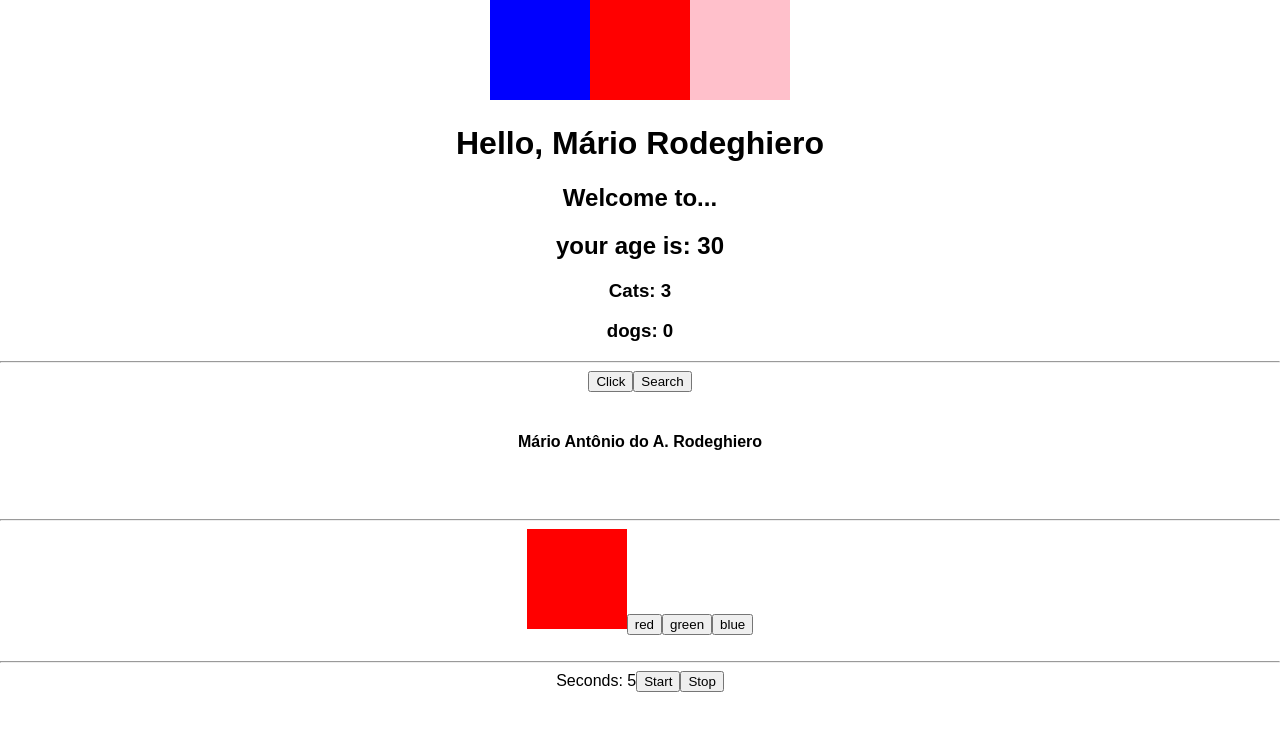
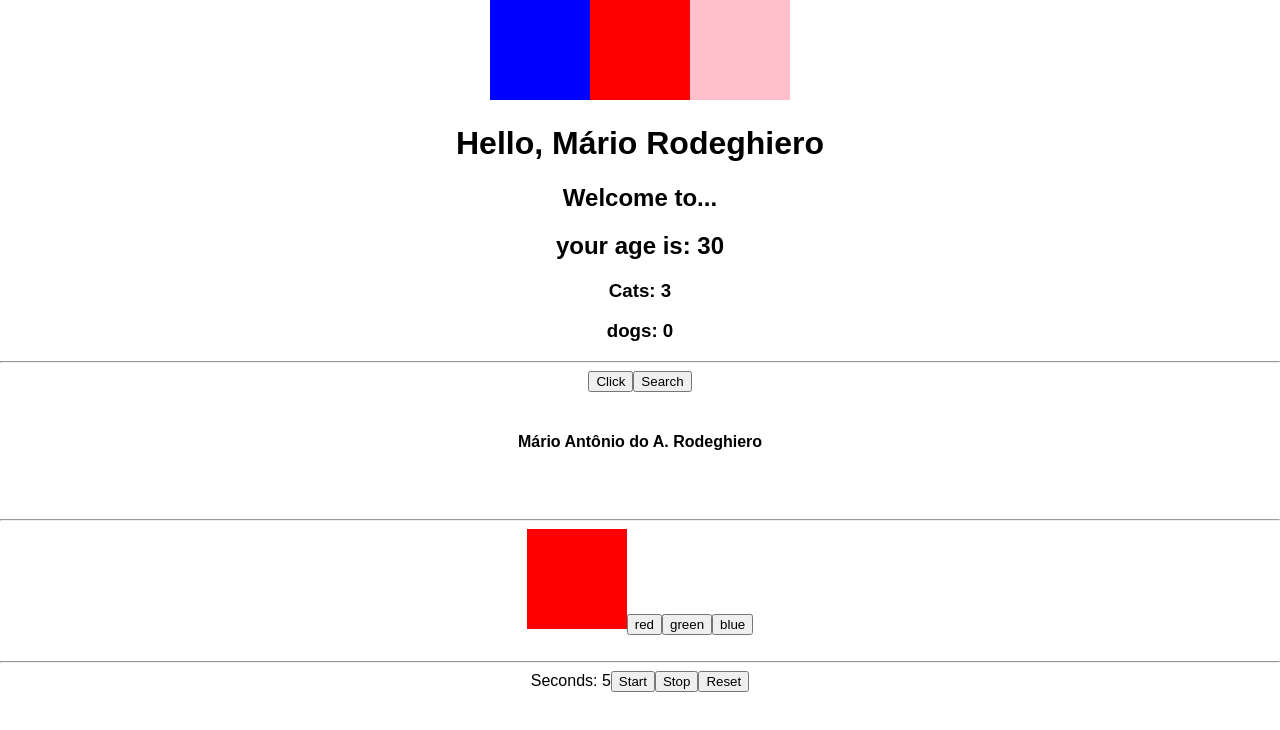
Before and after one commit to mariorodeghiero/course-react-ninja, a React (Create React App) app in the folder my-app/: page / in a window 1280 px wide. Shown: the top 730 px of the page. Built offline with nearby package versions, Linux system fonts and the light colour scheme.

Commit message:
created reset  btn

```diff
--- a/my-app/src/components/timer.js
+++ b/my-app/src/components/timer.js
@@ -22,9 +22,16 @@ class Timer extends React.Component {
   stopTimer() {
     clearInterval(this.interval);
   }
+
   startTimer() {
     clearInterval(this.interval);
     this.interval = setInterval(() => this.tick(), 1000);
+  }
+
+  resetTimer() {
+    this.stopTimer();
+    this.state.seconds = 0;
+    this.startTimer();
   }
 
   render() {
@@ -33,6 +40,7 @@ class Timer extends React.Component {
         Seconds: {this.state.seconds}
         <button onClick={this.startTimer.bind(this)}>Start</button>
         <button onClick={this.stopTimer.bind(this)}>Stop</button>
+        <button onClick={this.resetTimer.bind(this)}>Reset</button>
       </div>
     );
   }
```
